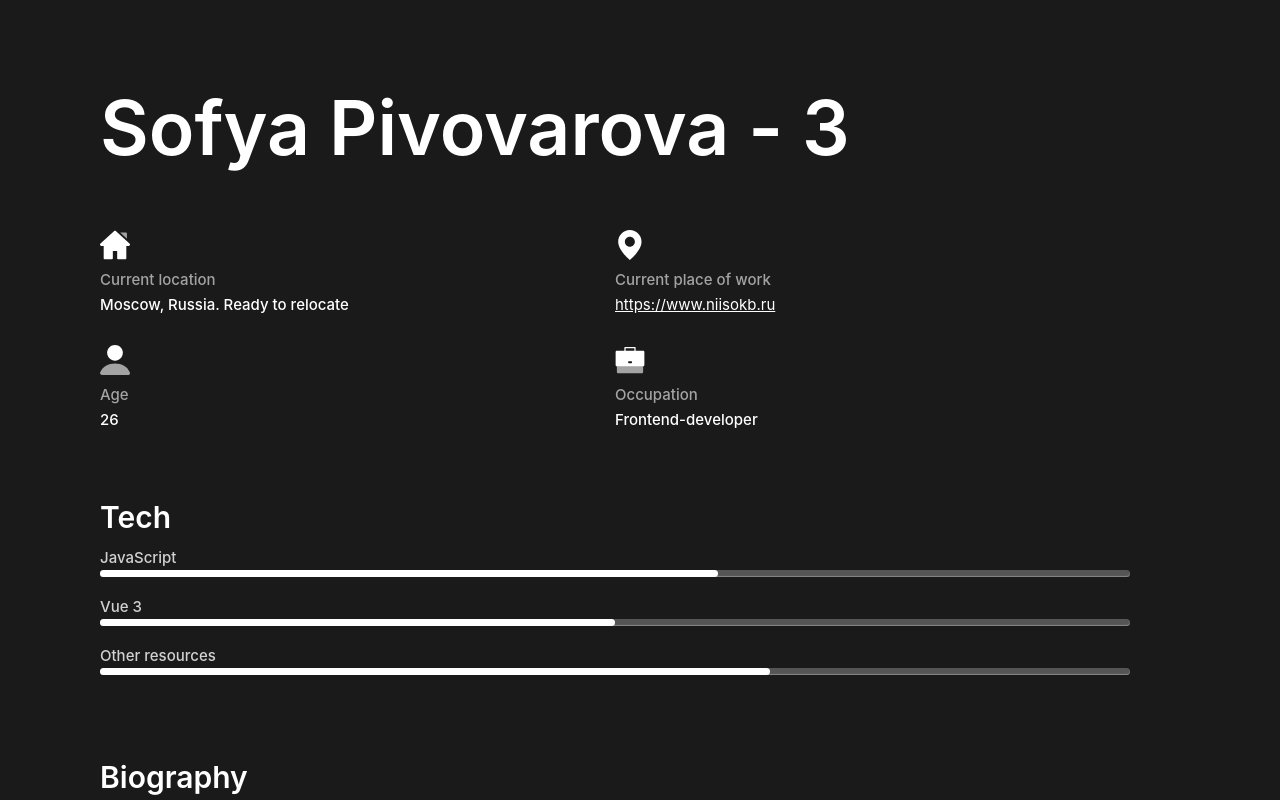
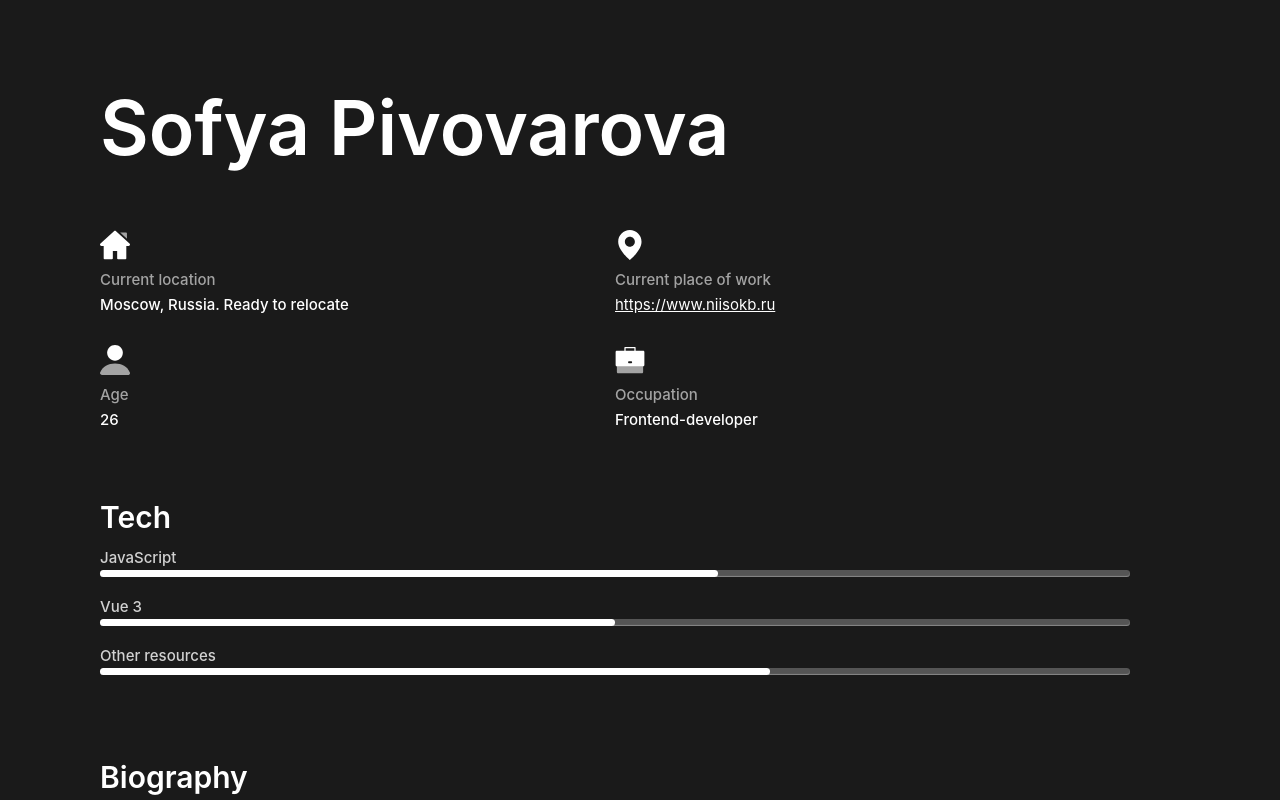
Before and after one commit to spvvrv/task_1, a website built with webpack: page src/index.html in a window 1280 px wide. Shown: the top 800 px of the page. Built offline with nearby package versions, Linux system fonts and the light colour scheme; files whose address does not match are found by name.

Commit message:
remove number

```diff
--- a/src/index.html
+++ b/src/index.html
@@ -28,7 +28,7 @@
   <body>
     <main class="container">
       <section class="section__about-blocks">
-        <h1>Sofya Pivovarova - 3</h1>
+        <h1>Sofya Pivovarova</h1>
         <div class="info-blocks">
           <div class="info-block">
             <img src="./images/home.svg" alt="location" />
```
Also changed, not shown: dist/bundle.js, dist/index.html.
